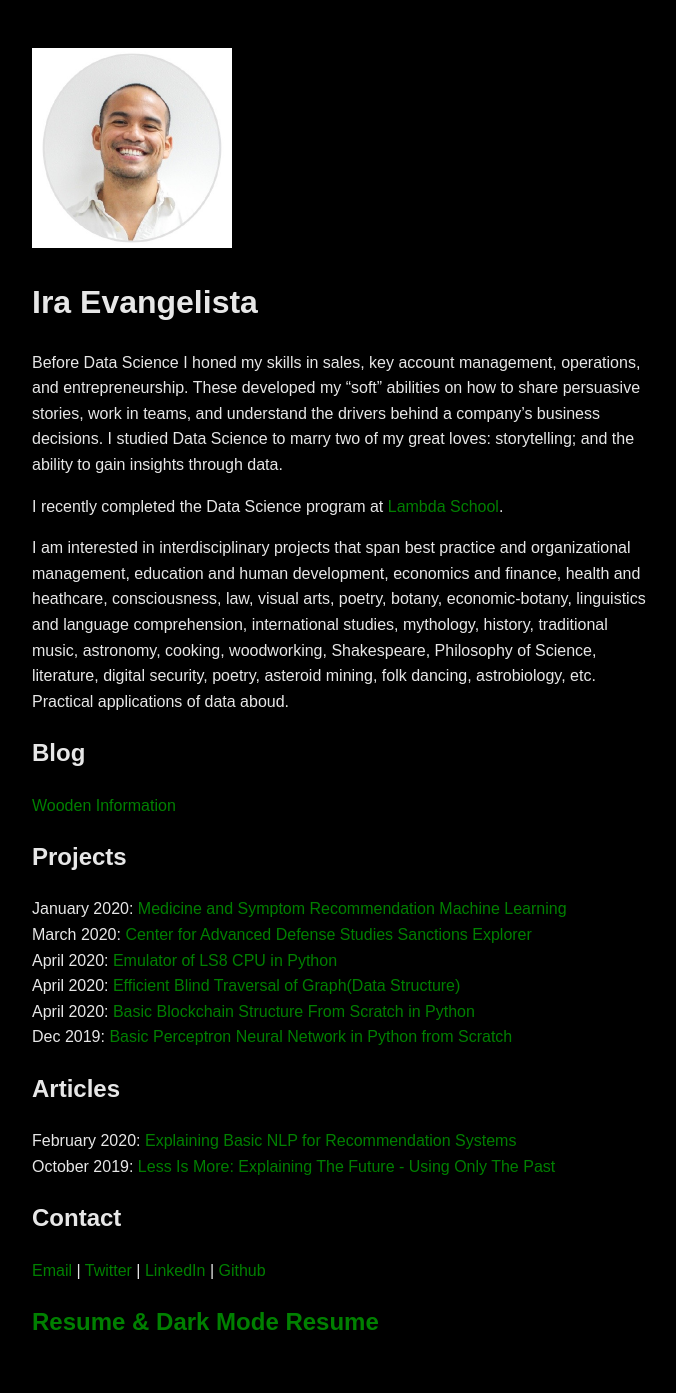
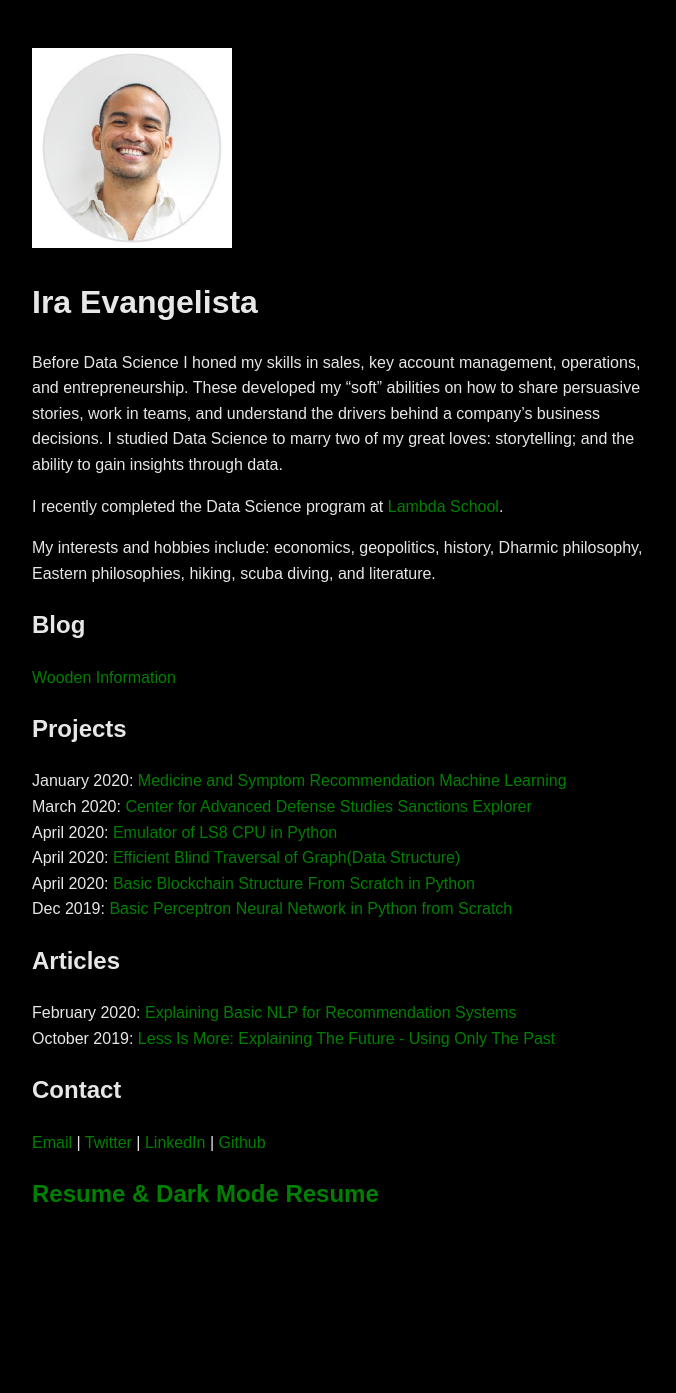
Before and after one commit to pragmatizt/ira_evangelista.github.io, a Jekyll site: the page built from index.md, in a window 1280 px wide. Shown: the whole page, without its empty margins (296-972 px from the left). Built offline with Jekyll 4.4.1, drawn with Linux system fonts in a browser that asks for light colours; our own code applies the rules of GitHub Pages for plain Markdown files; after the commit the page ends 1265 px from its top, so only the background shows below that.

Commit message:
Update index.md

```diff
--- a/index.md
+++ b/index.md
@@ -6,7 +6,7 @@ Before Data Science I honed my skills in sales, key account management, operatio
 
 I recently completed the Data Science program at [Lambda School](https://lambdaschool.com/).
 
-I am interested in interdisciplinary projects that span best practice and organizational management, education and human development, economics and finance, health and heathcare, consciousness, law, visual arts, poetry, botany, economic-botany, linguistics and language comprehension, international studies, mythology, history, traditional music, astronomy, cooking, woodworking, Shakespeare, Philosophy of Science, literature, digital security, poetry, asteroid mining, folk dancing, astrobiology, etc. Practical applications of data aboud.
+My interests and hobbies include: economics, geopolitics, history, Dharmic philosophy, Eastern philosophies, hiking, scuba diving, and literature.
 
 ## Blog
 [Wooden Information](https://medium.com/wooden-information/)
```
